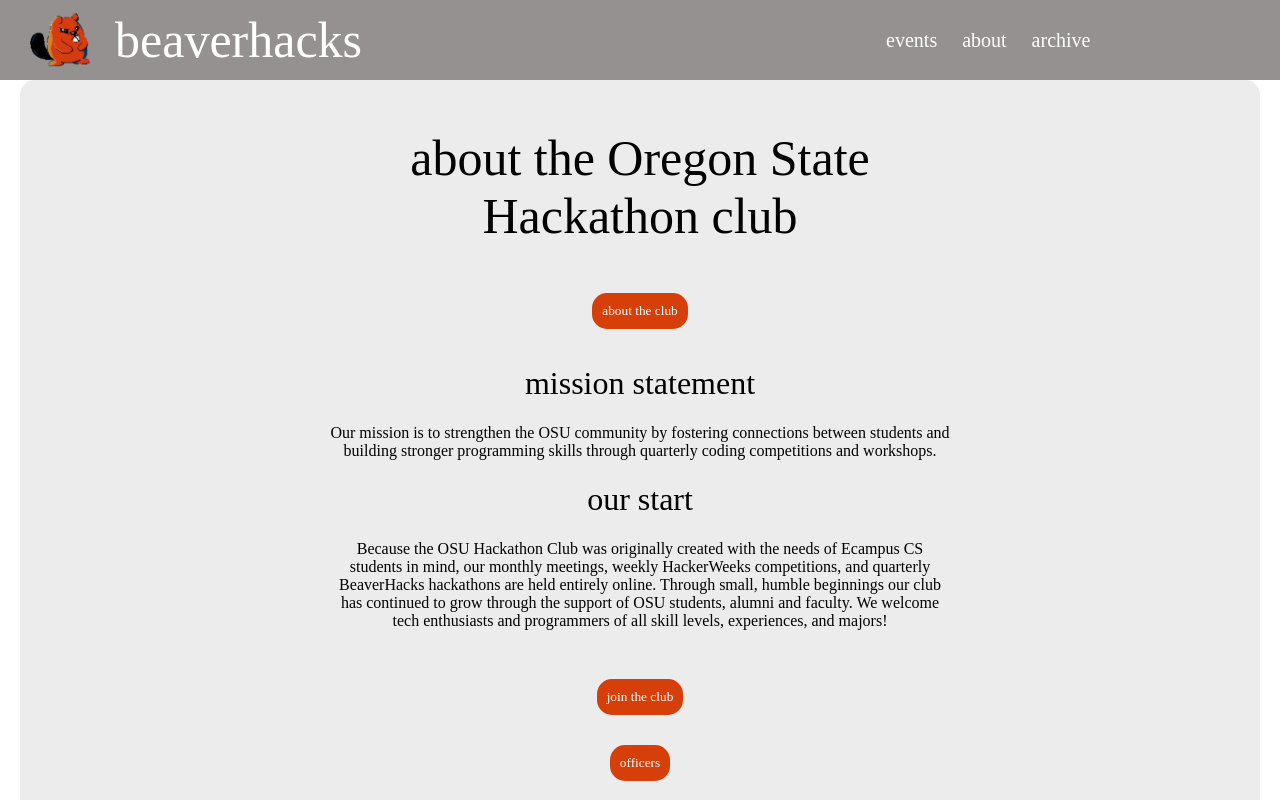
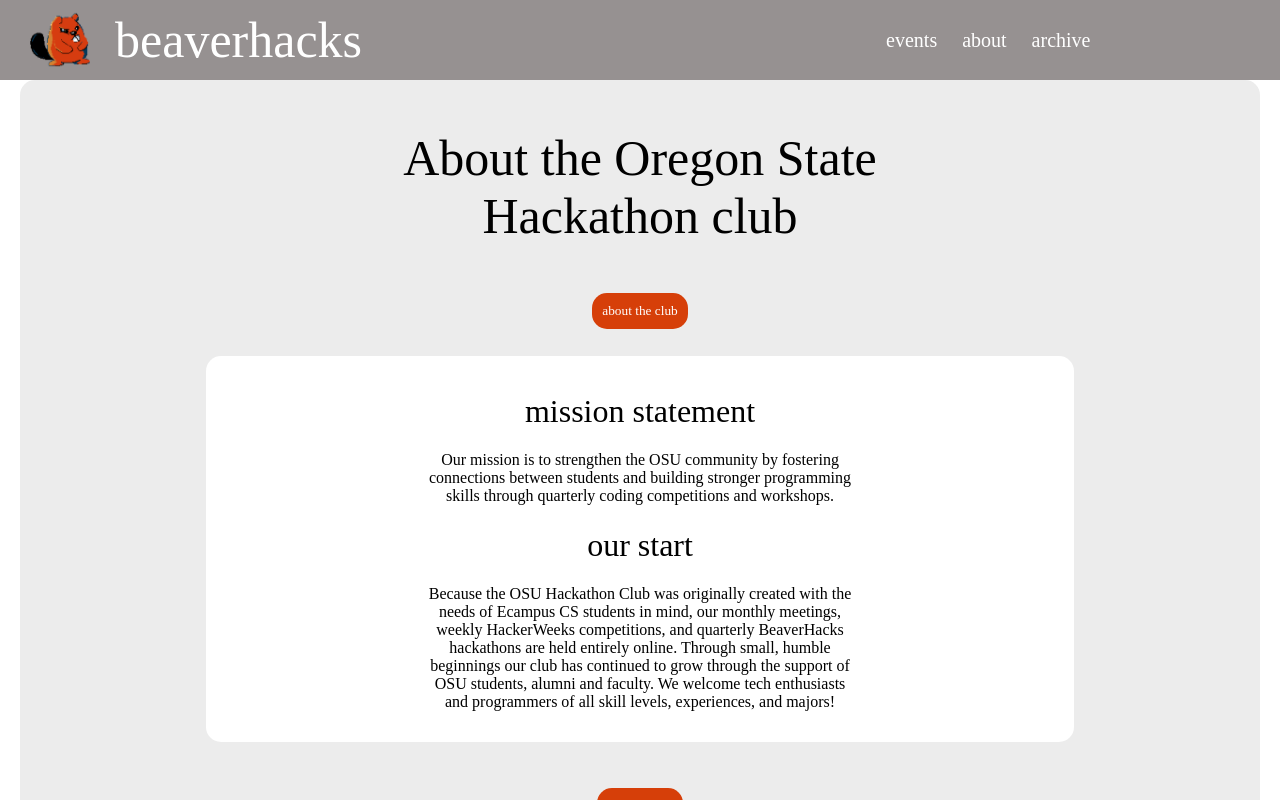
Before and after one commit to OregonStateHackathonClub/osu-hackathon-club-site-2.0, a React (Create React App) app: page /about in a window 1280 px wide. Both pictures are taken after a click on the button "about the club". Shown: the top 800 px of the page. Built offline with nearby package versions, Linux system fonts and the light colour scheme.

Commit message:
updated styling to add white boxes around inner dive

```diff
--- a/src/App.css
+++ b/src/App.css
@@ -83,7 +83,7 @@ a {
     margin-bottom: 100px;
 }
 
-p, h1 {
+p, h1, h2 {
     margin-left: 25%;
     margin-right: 25%;
 }
@@ -91,3 +91,27 @@ p, h1 {
 .pagetitle {
     font-size: 50px;
 }
+
+.joinclubbuttons {
+    background-color: #DA704A;
+}
+
+.infobody {
+    background-color: white;
+    margin-left: 15%;
+    margin-right: 15%;
+    margin-top: 1%;
+    margin-bottom: 1%;
+    padding-top: 15px;
+    padding-bottom: 15px;
+    border-radius: 15px;
+
+}
+
+h2 {
+    font-style: italic;
+}
+
+h1 {
+    font-style: bold;
+}
--- a/src/components/abouttheclub.js
+++ b/src/components/abouttheclub.js
@@ -1,9 +1,9 @@
 import React from 'react';
 
-const AboutTheClub = ( {clubInfo} ) => {
+function AboutTheClub( {clubInfo} ) {
 
     return (
-        <>
+        <div class="infobody">
             <h1> mission statement </h1>
                 <p>
                     Our mission is to strengthen the OSU community by fostering connections between students and building stronger programming skills through quarterly coding competitions and workshops.
@@ -13,7 +13,7 @@ const AboutTheClub = ( {clubInfo} ) => {
                 Because the OSU Hackathon Club was originally created with the needs of Ecampus CS students in mind, our monthly meetings, weekly HackerWeeks competitions, and quarterly BeaverHacks hackathons are held entirely online.
                 Through small, humble beginnings our club has continued to grow through the support of OSU students, alumni and faculty. We welcome tech enthusiasts and programmers of all skill levels, experiences, and majors!
             </p>
-        </>
+        </div>
     );
 }
 
--- a/src/components/faq.js
+++ b/src/components/faq.js
@@ -1,9 +1,9 @@
 import React from 'react';
 
-const Faq = () => {
+function Faq() {
 
     return (
-        <>
+        <div class="infobody">
             <h1>Categories</h1>
                 <h2> Overall category</h2>
                     <p>
@@ -69,7 +69,7 @@ const Faq = () => {
                 <p>
                     Free Agents are people looking to be placed on a team. If you want us to assign you to a team, please select "Yes" under the Free Agent section of Registration. After registration closes, and before we place you on a team, we will send an email confirming your participation in BeaverHacks (just in case something has come up and you can no longer participate). Please respond ASAP so we can form teams accordingly! 🙏
                 </p>
-        </>
+        </div>
     );
 }
 
--- a/src/components/info.js
+++ b/src/components/info.js
@@ -1,9 +1,9 @@
 import React from 'react';
 
-const Info = ( {currentHackathon}) => {
+function Info ( {currentHackathon}) {
 
     return (
-        <>
+        <div class="infobody">
             <h1> schedule </h1>
                 <p> The next hackathon will be from {currentHackathon.startDate}
                 to {currentHackathon.endDate} ! The winners will be announced on {currentHackathon.winnersAnnounced}.</p>
@@ -12,7 +12,7 @@ const Info = ( {currentHackathon}) => {
             <h1> theme </h1>
                 <p> {currentHackathon.theme}</p>
 
-        </>
+        </div>
     );
 }
 
--- a/src/components/jointheclub.js
+++ b/src/components/jointheclub.js
@@ -1,19 +1,19 @@
 import React from 'react';
 
-const Join = ( {clubInfo} ) => {
+function Join( {clubInfo} ) {
 
     return (
-        <>
-        <h1>
+        <div class="infobody">
+        <p>
             Are you a current Oregon State University undergraduate or graduate student (on-campus or ecampus)? Complete the steps below to become an official member of the Hackathon Club!
-        </h1>
+        </p>
            <h2>STEP 1:</h2>
-                <p>Fill out the google form</p>
+                <button class="joinclubbuttons"><a href="https://docs.google.com/forms/d/e/1FAIpQLScx22ZBUYUFZX-JszQP3L4f_TQGtrEX7BC8xoki-iuWmwvvEQ/viewform">Fill out the google form</a></button>
             <h2>STEP 2:</h2>
-                <p>Join the club on Ideal Logic</p>
+                <button class="joinclubbuttons"><a href="https://apps.ideal-logic.com/osusli">Join the club on Ideal Logic</a></button>
             <h2>STEP 3:</h2>
-                <p>Join us on slack</p>
-        </>
+                <button class="joinclubbuttons"><a href="https://osu-hackathon.slack.com/">Join us on Slack</a></button>
+        </div>
     );
 }
 
--- a/src/components/officers.js
+++ b/src/components/officers.js
@@ -3,10 +3,10 @@ import React from 'react';
 const Officers = ( {clubInfo} ) => {
 
     return (
-        <>
+        <div class="infobody">
             <h1> current officers</h1>
             <p> {clubInfo.officers.join(",  ")} </p>
-        </>
+        </div>
     );
 }
 
--- a/src/components/registration.js
+++ b/src/components/registration.js
@@ -1,14 +1,13 @@
 import React from 'react';
 
-const Registration = ( {currentHackathon} ) => {
-
+function Registration({ currentHackathon }) {
     return (
-        <>
+        <div class="infobody">
             <h1>How to Register:</h1>
-                <p>Sign up on Beaverhacks Fall 2021 on <a href={currentHackathon.linkToDevPost}>DevPost</a>.</p>
+            <p>Sign up on Beaverhacks Fall 2021 on <a href={currentHackathon.linkToDevPost}>DevPost</a>.</p>
             <h1>Find your Team: </h1>
-                <p>Use DevPost, Discord, or Slack to find teammates.</p>
-        </>
+            <p>Use DevPost, Discord, or Slack to find teammates.</p>
+        </div>
     );
 }
 
--- a/src/pages/about.js
+++ b/src/pages/about.js
@@ -61,7 +61,7 @@ const AboutPage = ( {clubInfo} ) => {
         <>
             <Navbar/>
             <div class="pagebody">
-            <h1 class="pagetitle"> about the Oregon State Hackathon club </h1>
+            <h1 class="pagetitle"> About the Oregon State Hackathon club </h1>
 
               <ShowAboutClub/>
               <br/>
```
